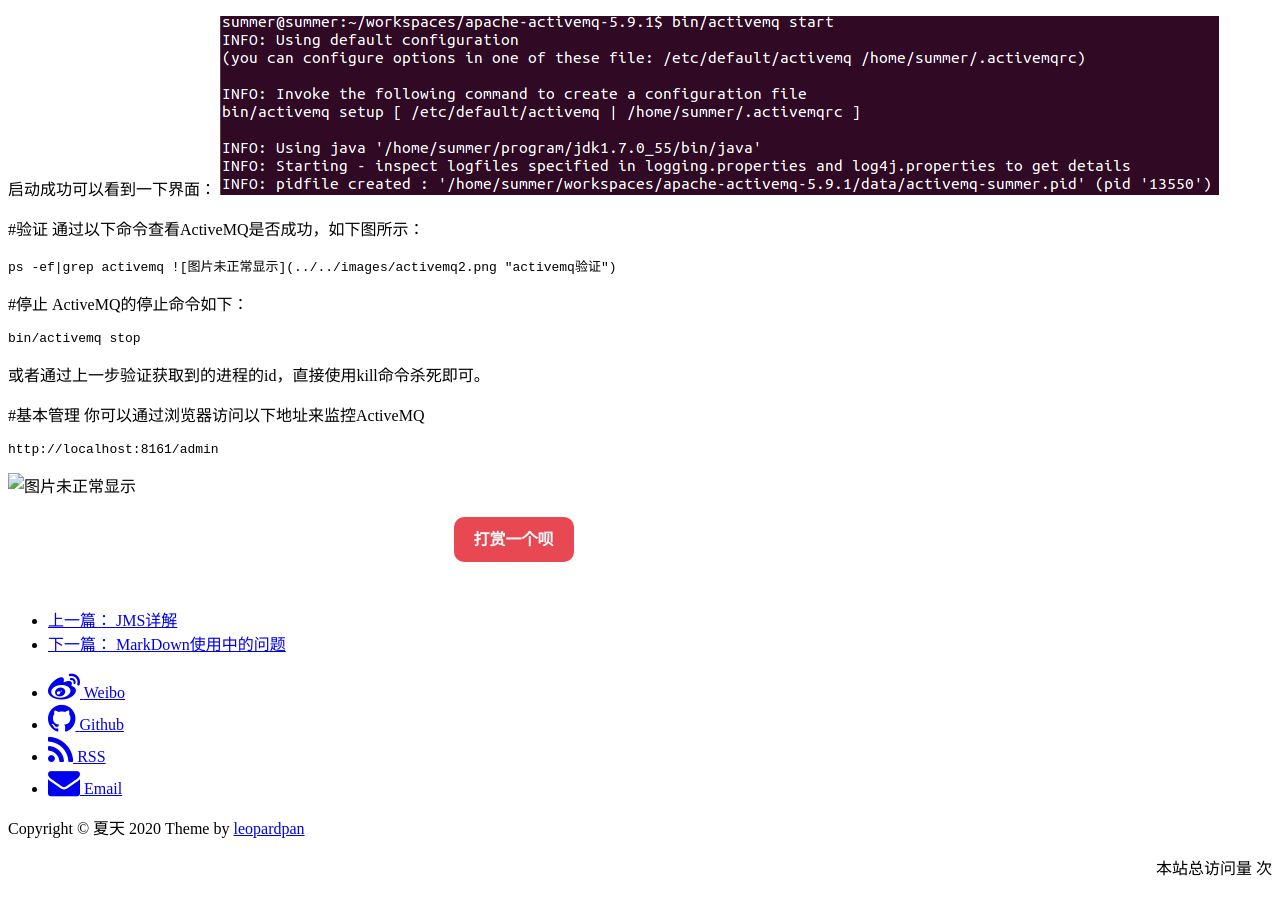
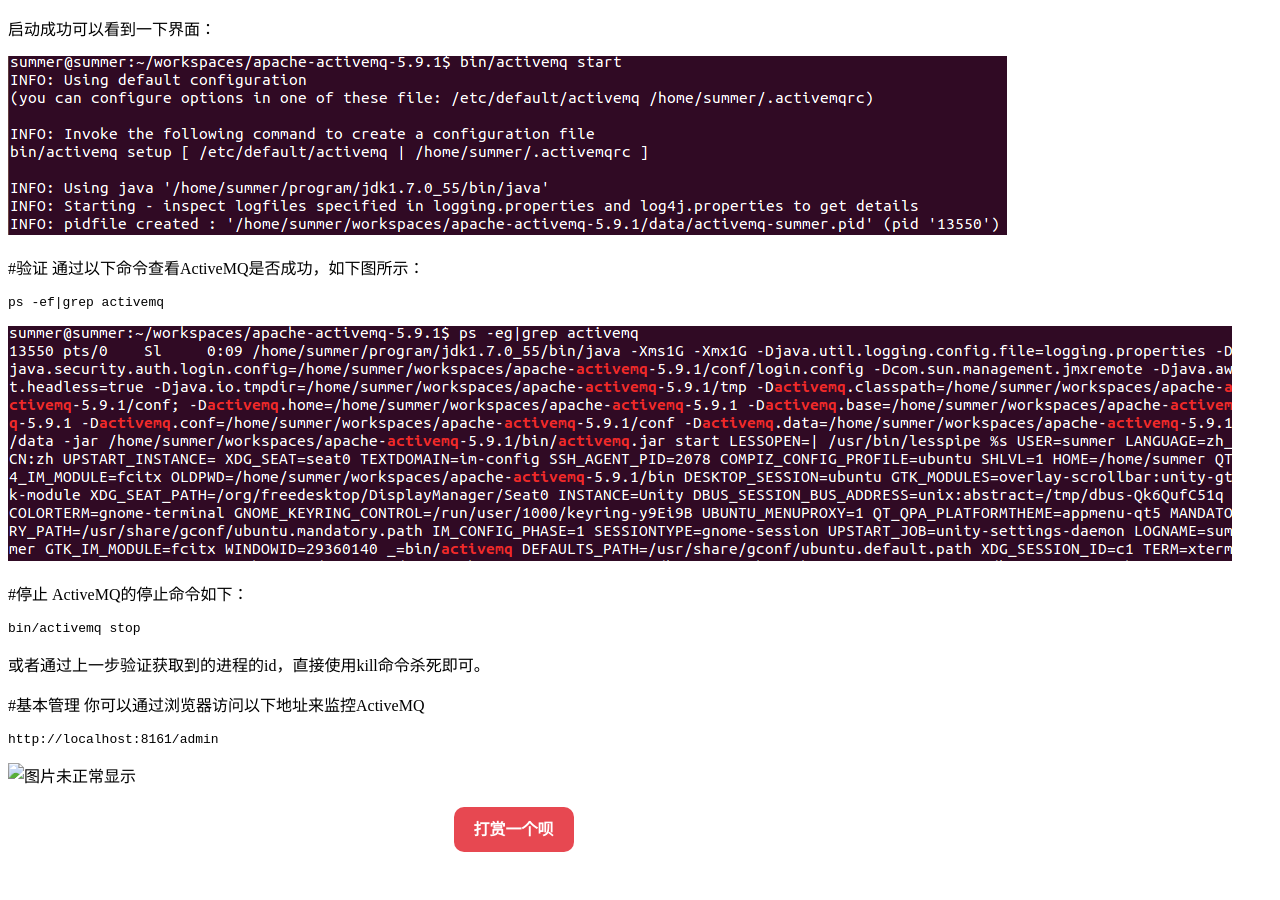
Before and after one commit to sdyz5210/sdyz5210.github.io, a Jekyll site: the page built from _posts/2014/2014-5-26-ActiveMQ-install.md, in a window 1280 px wide and 900 px high, scrolled down 1157 px. Built offline with Jekyll 4.4.1, drawn with Linux system fonts in a browser that asks for light colours; nearby versions of some CDN libraries; comment, search, counter and statistics services are not loaded.

Commit message:
fix:图片显示路径问题

```diff
--- a/_posts/2014/2014-5-26-ActiveMQ-install.md
+++ b/_posts/2014/2014-5-26-ActiveMQ-install.md
@@ -29,13 +29,15 @@
     bin/activemq console
 
 启动成功可以看到一下界面：
+
 ![图片未正常显示](/images/activemq1.png "activemq启动成功")
 
 #验证
 通过以下命令查看ActiveMQ是否成功，如下图所示：
 
     ps -ef|grep activemq
-![图片未正常显示](../../images/activemq2.png "activemq验证")
+
+![图片未正常显示](/images/activemq2.png "activemq验证")
 
 #停止
 ActiveMQ的停止命令如下：
@@ -49,4 +51,4 @@
 
     http://localhost:8161/admin
 
-![图片未正常显示](../../images/activemq3.png "activemq监控界面")
+![图片未正常显示](images/activemq3.png "activemq监控界面")
```
